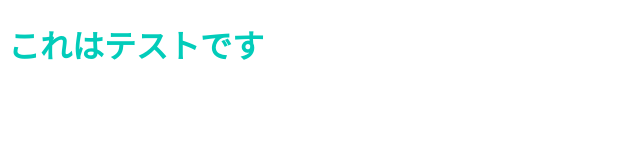
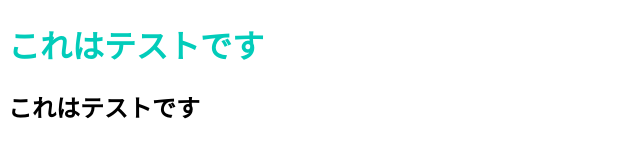
Before and after one commit to akasanta/github.io, a plain HTML site: page index.html in a window 1280 px wide. Shown: the whole page, without its empty margins (0-640 px from the left). Drawn offline with Linux system fonts and the light colour scheme.

Commit message:
Update index.html

```diff
--- a/index.html
+++ b/index.html
@@ -7,5 +7,6 @@
   </head>
   <body>
     <h1 class="title">これはテストです</h1>
+    <h2>これはテストです</h2>
   </body>
 </html>
```
